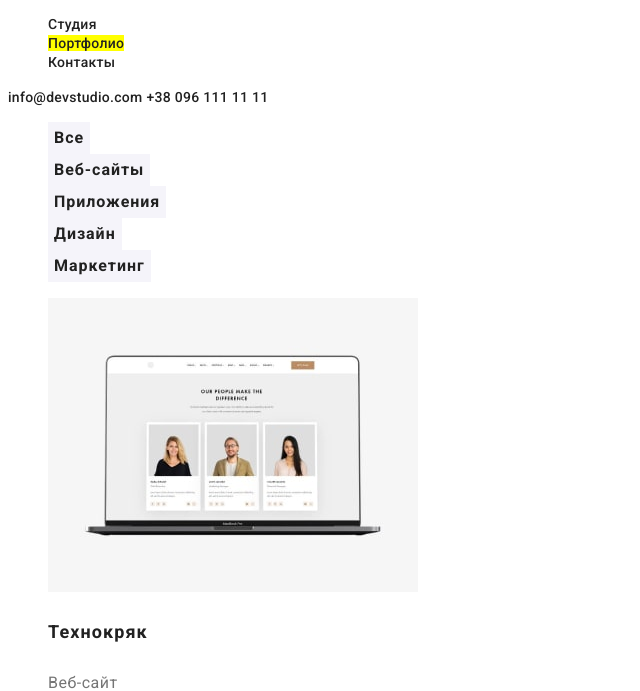
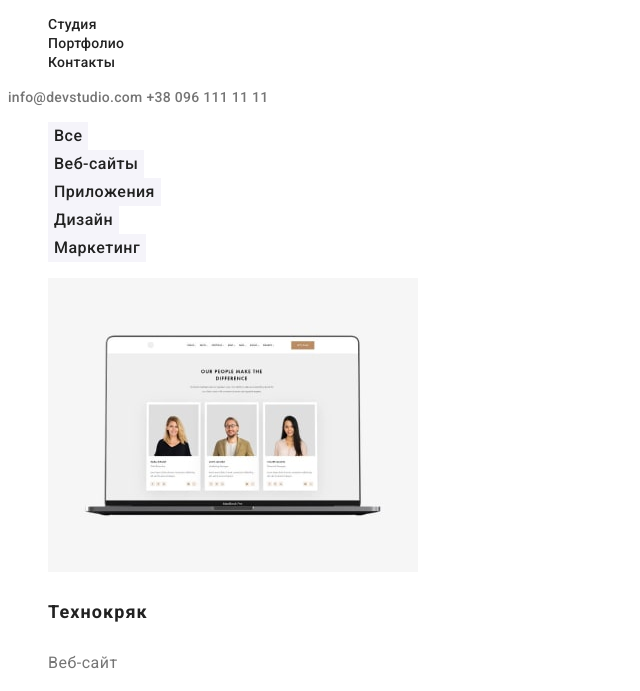
Before and after one commit to Soteach/goit-markup-hw-02, a plain HTML site: page portfolio.html in a window 1280 px wide. Shown: the part 41-732 px from the top of the page, without its empty margins (0-640 px from the left). Drawn offline with Linux system fonts and the light colour scheme.

Commit message:
виправив згідно зауважень ментора

```diff
--- a/css/styles.css
+++ b/css/styles.css
@@ -6,8 +6,6 @@
     --second-section-color:#F5F4FA;
     --main-font-color:#757575;
     --header-color:#212121;
-    --advanced-color:#ffff00;
-
 }
 body {
 font-family: 'Roboto', monotype;
@@ -22,13 +20,10 @@ a {
     text-decoration: none;
 }
 
-.current {
-    background-color: var(--advanced-color);
-}
-
 .list {
     list-style: none;
 }
+
 /* LOGO */
 .logo-link {
     font-family: 'Raleway', sans-serif;
@@ -61,6 +56,14 @@ a {
 }
 .link:hover,:focus {
     color:var(--accent-color)
+}
+
+.contacts {
+    font-weight: 500;
+    font-size: 14px;
+    line-height: calc(16/14);
+    letter-spacing: 0.02em;
+    color: #757575;
 }
 
 /* HERO */
@@ -189,13 +192,12 @@ address {
 /* BUTTON-BLOCK */
 .main-button {
     font-family: 'Roboto', monotype;
-    font-weight: 700;
+    font-style: normal;
+    font-weight: 500;
     font-size: 16px;
-    line-height: calc(30/16);
-    display: flex;
-    align-items: center;
+    line-height: calc(26/16);
     text-align: center;
-    letter-spacing: 0.06em;
+    letter-spacing: 0.03em;
     color: var(--header-color);
     background-color: var(--second-section-color);
     border: 0px;
--- a/portfolio.html
+++ b/portfolio.html
@@ -15,12 +15,12 @@
 <nav class="nav-list" >
     <ul>
         <li><a class="link" href="index.html">Студия</a></li>
-        <li><a class="current link" href="portfolio.html">Портфолио</a></li>
+        <li><a class="link" href="portfolio.html">Портфолио</a></li>
         <li><a class="link" href="">Контакты</a></li>
     </ul>
 </nav>
-<a class="link" href="mailtohtpps/info@devstudio.com">info@devstudio.com</a>
-<a class="link" href="tel:+380961111111">+38 096 111 11 11</a>
+<a class="link contacts" href="mailtohtpps/info@devstudio.com">info@devstudio.com</a>
+<a class="link contacts" href="tel:+380961111111">+38 096 111 11 11</a>
     </header>
     <main>
         <section class="portfolio-section">
```
Also changed, not shown: index.html (+7 -7 lines).
